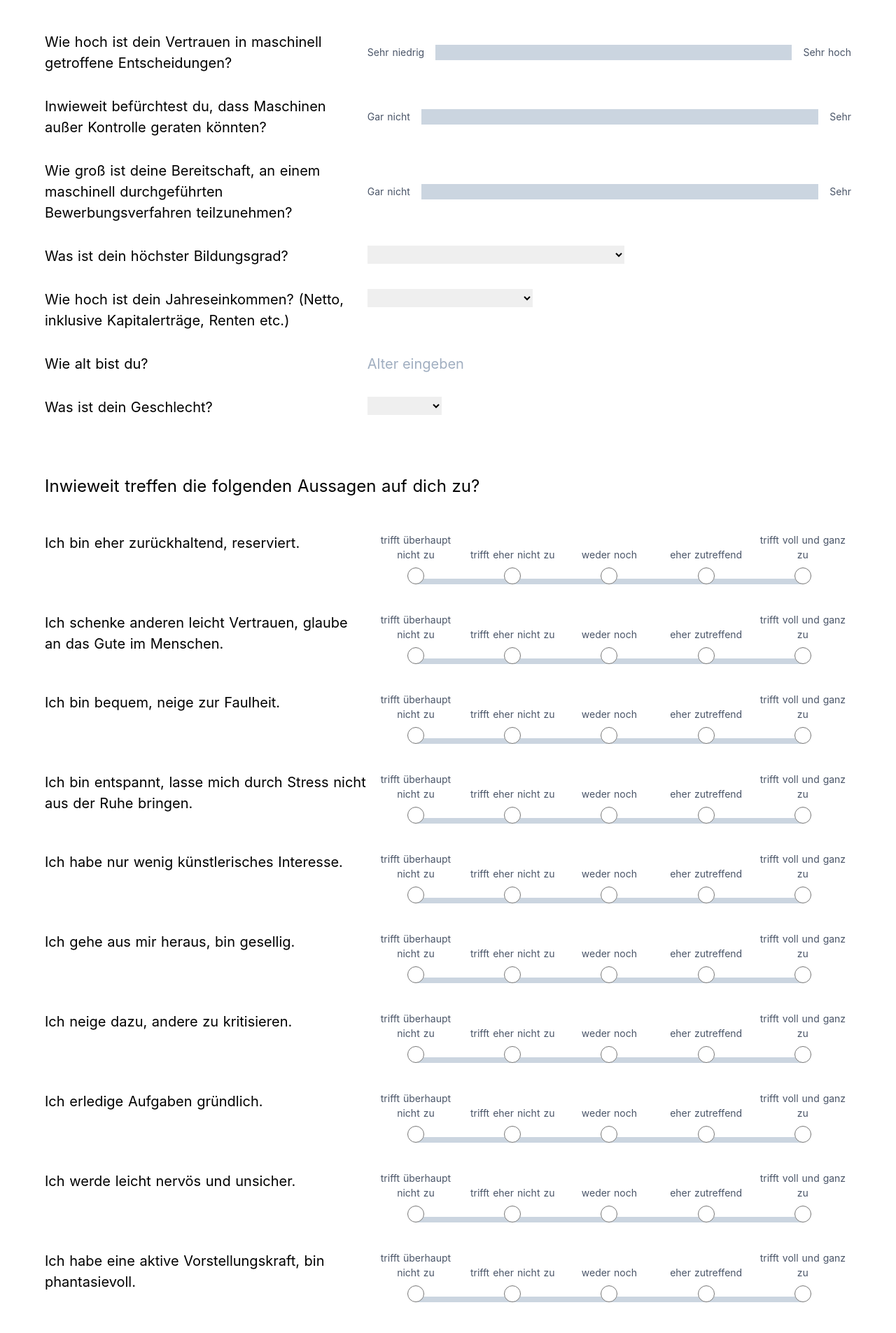
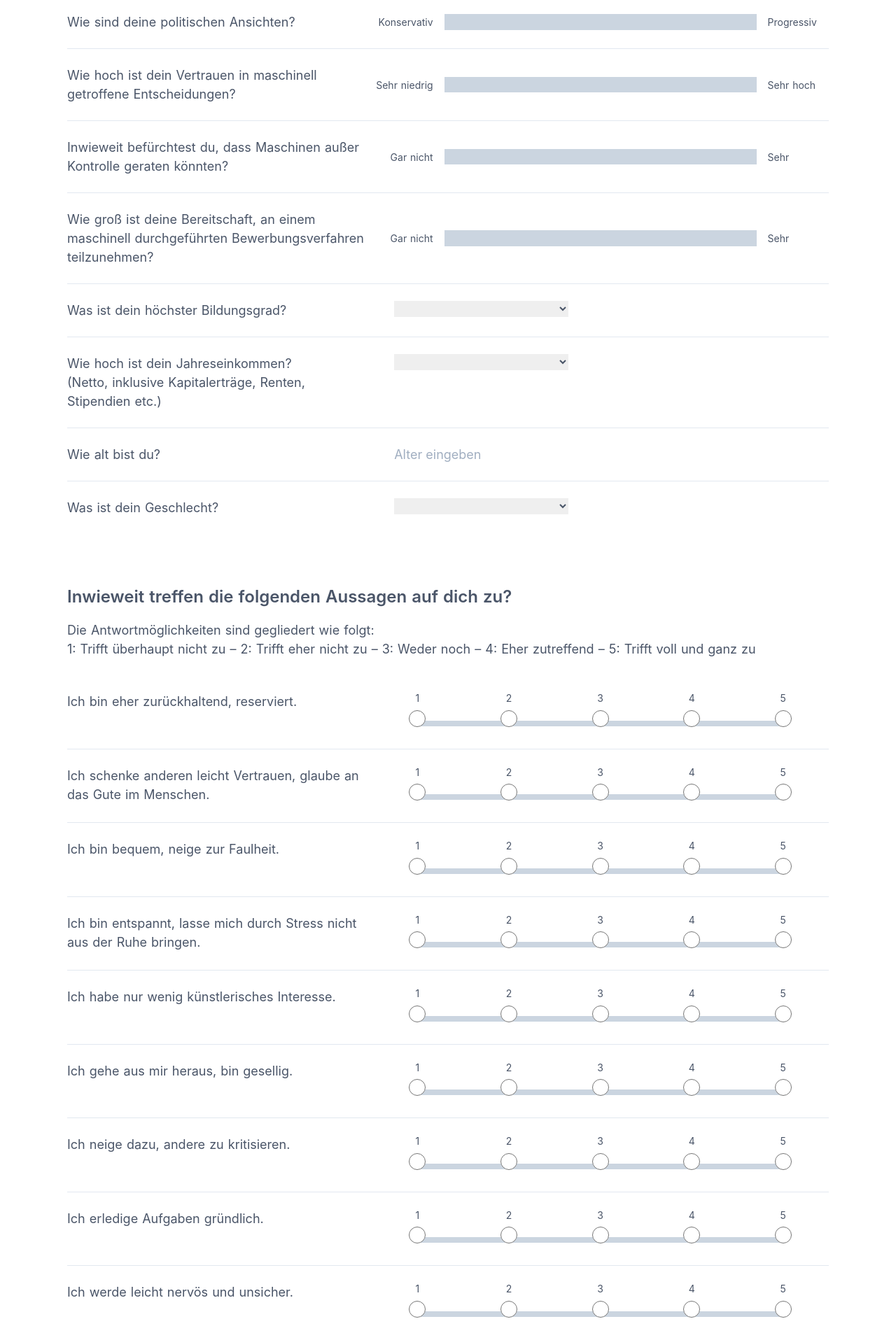
Before and after one commit to cssh-rwth/fairceptron, a Nuxt app: page /demographics in a window 1280 px wide. Shown: the part 260-2165 px from the top of the page at 70% size. Built offline with nearby package versions, Linux system fonts and the light colour scheme; what @tailwindcss/custom-forms would draw is missing.

Commit message:
Improve styling of demographics

```diff
--- a/components/RadioBar.vue
+++ b/components/demographics/RadioBar.vue
@@ -6,8 +6,7 @@
       class="text-center flex-grow flex-1 z-10"
     >
       <div
-        style="min-width: 3.7rem"
-        class="mx-1 mb-2 text-xs sm:text-sm cursor-pointer text-gray-700"
+        class="mx-1 mb-2 text-xs sm:text-sm cursor-pointer text-gray-700 leading-tight"
         @click="ratingSelected = n"
       >
         {{ levels[n - 1] }}
--- a/components/Range.vue
+++ b/components/demographics/Range.vue
@@ -1,6 +1,8 @@
 <template>
-  <div class="flex flex-grow justify-center items-center my-4">
-    <div class="text-xs sm:text-sm text-gray-700 sm:whitespace-no-wrap flex-1">
+  <div class="flex flex-grow justify-center items-center">
+    <div
+      class="w-32 text-xs sm:text-sm text-gray-700 sm:whitespace-no-wrap text-right"
+    >
       {{ labelLeft }}
     </div>
     <input
@@ -14,7 +16,7 @@
       @mousedown="enterSelection"
       @touchstart="enterSelection"
     />
-    <div class="text-xs sm:text-sm text-gray-700 sm:whitespace-no-wrap flex-1">
+    <div class="w-32 text-xs sm:text-sm text-gray-700 sm:whitespace-no-wrap">
       {{ labelRight }}
     </div>
   </div>
--- a/pages/demographics.vue
+++ b/pages/demographics.vue
@@ -1,23 +1,33 @@
 <template>
-  <div class="max-w-6xl min-h-screen mx-auto">
-    <div class="text-base sm:text-lg my-12 md:text-xl xl:text-2xl">
+  <div class="max-w-6xl min-h-screen mx-auto px-4 sm:px-8">
+    <div
+      class="font-semibold text-gray-700 text-base sm:text-lg mt-4 sm:mt-12 md:text-xl xl:text-2xl"
+    >
       Gleich fertig! Bitte beantworte abschließend noch die folgenden Fragen:
     </div>
-    <div class="flex flex-col text-sm sm:text-base md:text-lg xl:text-xl">
-      <div class="flex flex-wrap min-w-full mb-6 xl:mb-8">
-        <div class="w-full sm:w-2/5">Wie religiös bist du?</div>
+    <div class="text-gray-700 text-sm sm:text-base xl:text-lg mt-4 mb-12 ">
+      Alle Angaben sind selbstverständlich freiwillig. Für meine Bachelorarbeit
+      bin ich aber auf möglichst vollständige Angaben angewiesen
+    </div>
+    <div class="flex flex-col text-sm sm:text-base xl:text-lg text-gray-700">
+      <div class="flex flex-wrap min-w-full">
+        <div class="w-full lg:w-2/5 mb-4 lg:mb-0">Wie religiös bist du?</div>
         <Range @value="values.religious = $event" />
       </div>
-      <div class="flex flex-wrap min-w-full mb-6 xl:mb-8">
-        <div class="w-full sm:w-2/5">Wie sind deine politischen Ansichten?</div>
+      <hr class="my-6" />
+      <div class="flex flex-wrap min-w-full">
+        <div class="w-full lg:w-2/5 mb-4 lg:mb-0">
+          Wie sind deine politischen Ansichten?
+        </div>
         <Range
           label-left="Konservativ"
           label-right="Progressiv"
           @value="values.political = $event"
         />
       </div>
-      <div class="flex flex-wrap min-w-full mb-6 xl:mb-8">
-        <div class="w-full sm:w-2/5">
+      <hr class="my-6" />
+      <div class="flex flex-wrap min-w-full">
+        <div class="w-full lg:w-2/5 mb-4 lg:mb-0">
           Wie hoch ist dein Vertrauen in maschinell getroffene Entscheidungen?
         </div>
         <Range
@@ -26,26 +36,32 @@
           @value="values.confidence = $event"
         />
       </div>
-      <div class="flex flex-wrap min-w-full mb-6 xl:mb-8">
-        <div class="w-full sm:w-2/5">
+      <hr class="my-6" />
+      <div class="flex flex-wrap min-w-full">
+        <div class="w-full lg:w-2/5 mb-4 lg:mb-0">
           Inwieweit befürchtest du, dass Maschinen außer Kontrolle geraten
           könnten?
         </div>
         <Range @value="values.fear = $event" />
       </div>
-      <div class="flex flex-wrap min-w-full mb-6 xl:mb-8">
-        <div class="w-full sm:w-2/5">
+      <hr class="my-6" />
+      <div class="flex flex-wrap min-w-full">
+        <div class="w-full lg:w-2/5 mb-4 lg:mb-0">
           Wie groß ist deine Bereitschaft, an einem maschinell durchgeführten
           Bewerbungsverfahren teilzunehmen?
         </div>
         <Range @value="values.will = $event" />
       </div>
-      <div class="flex flex-wrap min-w-full mb-6 xl:mb-8">
-        <div class="w-full sm:w-2/5">
+      <hr class="my-6" />
+      <div class="flex flex-wrap min-w-full">
+        <div class="w-full lg:w-2/5 mb-4 lg:mb-0">
           Was ist dein höchster Bildungsgrad?
         </div>
-        <div class="flex-grow">
-          <select v-model="values.edu" class="form-select block">
+        <div class="flex-grow lg:ml-8">
+          <select
+            v-model="values.edu"
+            class="form-select block w-full sm:w-1/2 lg:w-2/5"
+          >
             <option value="none">Kein Schulabschluss</option>
             <option value="realschule">
               Mittlerer Schulabschluss (10. Klasse)
@@ -60,13 +76,18 @@
           </select>
         </div>
       </div>
-      <div class="flex flex-wrap min-w-full mb-6 xl:mb-8">
-        <div class="w-full sm:w-2/5">
-          Wie hoch ist dein Jahreseinkommen? (Netto, inklusive Kapitalerträge,
-          Renten etc.)
+      <hr class="my-6" />
+      <div class="flex flex-wrap min-w-full">
+        <div class="w-full lg:w-2/5 mb-4 lg:mb-0">
+          Wie hoch ist dein Jahreseinkommen?
+          <br />
+          (Netto, inklusive Kapitalerträge, Renten, Stipendien etc.)
         </div>
-        <div class="flex-grow">
-          <select v-model="values.income" class="form-select block">
+        <div class="flex-grow lg:ml-8">
+          <select
+            v-model="values.income"
+            class="form-select block w-full sm:w-1/2 lg:w-2/5"
+          >
             <option value="5000">weniger als 5000 €</option>
             <option value="10000">5.001 € bis 10.000 €</option>
             <option value="15000">10.001 € bis 15.000 €</option>
@@ -79,21 +100,26 @@
           </select>
         </div>
       </div>
-      <div class="flex flex-wrap min-w-full mb-6 xl:mb-8">
-        <div class="w-full sm:w-2/5">Wie alt bist du?</div>
-        <div class="flex-grow">
+      <hr class="my-6" />
+      <div class="flex flex-wrap min-w-full">
+        <div class="w-full lg:w-2/5 mb-4 lg:mb-0">Wie alt bist du?</div>
+        <div class="flex-grow lg:ml-8">
           <input
             v-model="values.age"
             type="number"
-            class="form-input block"
+            class="form-input block w-full sm:w-1/2 lg:w-2/5"
             placeholder="Alter eingeben"
           />
         </div>
       </div>
-      <div class="flex flex-wrap min-w-full mb-6 xl:mb-8">
-        <div class="w-full sm:w-2/5">Was ist dein Geschlecht?</div>
-        <div class="flex-grow">
-          <select v-model="values.gender" class="form-select block">
+      <hr class="my-6" />
+      <div class="flex flex-wrap min-w-full">
+        <div class="w-full lg:w-2/5 mb-4 lg:mb-0">Was ist dein Geschlecht?</div>
+        <div class="flex-grow lg:ml-8">
+          <select
+            v-model="values.gender"
+            class="form-select block w-full sm:w-1/2 lg:w-2/5"
+          >
             <option value="female">Weiblich</option>
             <option value="male">Männlich</option>
             <option value="other">Divers</option>
@@ -101,112 +127,119 @@
         </div>
       </div>
     </div>
-    <div class="text-base sm:text-lg my-12 md:text-xl xl:text-2xl">
+    <div
+      class="font-semibold text-gray-700 text-base sm:text-lg mt-24 md:text-xl xl:text-2xl"
+    >
       Inwieweit treffen die folgenden Aussagen auf dich zu?
     </div>
-    <div class="flex flex-col text-sm sm:text-base md:text-lg xl:text-xl">
-      <div class="flex flex-wrap min-w-full mb-6 xl:mb-8">
-        <div class="w-full sm:w-2/5">
+    <div class="text-gray-700 text-sm sm:text-base xl:text-lg mt-4 mb-12 ">
+      Die Antwortmöglichkeiten sind gegliedert wie folgt:
+      <br />
+      1: Trifft überhaupt nicht zu &ndash; 2: Trifft eher nicht zu &ndash; 3:
+      Weder noch &ndash; 4: Eher zutreffend &ndash; 5: Trifft voll und ganz zu
+    </div>
+    <div class="flex flex-col text-gray-700 text-sm sm:text-base xl:text-lg">
+      <div class="flex flex-wrap min-w-full">
+        <div class="w-full lg:w-2/5 mb-4 lg:mb-0">
           Ich bin eher zurückhaltend, reserviert.
         </div>
-        <RadioBar
-          name="BFI-1"
-          :levels="linkertLevelsDE"
-          @value="values.bfi1 = $event"
-        />
+        <RadioBar name="BFI-1" @value="values.bfi1 = $event" />
       </div>
-      <div class="flex flex-wrap min-w-full mb-6 xl:mb-8">
-        <div class="w-full sm:w-2/5">
+      <hr class="my-6" />
+      <div class="flex flex-wrap min-w-full">
+        <div class="w-full lg:w-2/5 mb-4 lg:mb-0">
           Ich schenke anderen leicht Vertrauen, glaube an das Gute im Menschen.
         </div>
-        <RadioBar
-          name="BFI-2"
-          :levels="linkertLevelsDE"
-          @value="values.bfi2 = $event"
-        />
+        <RadioBar name="BFI-2" @value="values.bfi2 = $event" />
       </div>
-      <div class="flex flex-wrap min-w-full mb-6 xl:mb-8">
-        <div class="w-full sm:w-2/5">Ich bin bequem, neige zur Faulheit.</div>
-        <RadioBar
-          name="BFI-3"
-          :levels="linkertLevelsDE"
-          @value="values.bfi3 = $event"
-        />
+      <hr class="my-6" />
+      <div class="flex flex-wrap min-w-full">
+        <div class="w-full lg:w-2/5 mb-4 lg:mb-0">
+          Ich bin bequem, neige zur Faulheit.
+        </div>
+        <RadioBar name="BFI-3" @value="values.bfi3 = $event" />
       </div>
-      <div class="flex flex-wrap min-w-full mb-6 xl:mb-8">
-        <div class="w-full sm:w-2/5">
+      <hr class="my-6" />
+      <div class="flex flex-wrap min-w-full">
+        <div class="w-full lg:w-2/5 mb-4 lg:mb-0">
           Ich bin entspannt, lasse mich durch Stress nicht aus der Ruhe bringen.
         </div>
-        <RadioBar
-          name="BFI-4"
-          :levels="linkertLevelsDE"
-          @value="values.bfi4 = $event"
-        />
+        <RadioBar name="BFI-4" @value="values.bfi4 = $event" />
       </div>
-      <div class="flex flex-wrap min-w-full mb-6 xl:mb-8">
-        <div class="w-full sm:w-2/5">
+      <hr class="my-6" />
+      <div class="flex flex-wrap min-w-full">
+        <div class="w-full lg:w-2/5 mb-4 lg:mb-0">
           Ich habe nur wenig künstlerisches Interesse.
         </div>
-        <RadioBar
-          name="BFI-5"
-          :levels="linkertLevelsDE"
-          @value="values.bfi5 = $event"
-        />
+        <RadioBar name="BFI-5" @value="values.bfi5 = $event" />
       </div>
-      <div class="flex flex-wrap min-w-full mb-6 xl:mb-8">
-        <div class="w-full sm:w-2/5">
+      <hr class="my-6" />
+      <div class="flex flex-wrap min-w-full">
+        <div class="w-full lg:w-2/5 mb-4 lg:mb-0">
           Ich gehe aus mir heraus, bin gesellig.
         </div>
-        <RadioBar
-          name="BFI-6"
-          :levels="linkertLevelsDE"
-          @value="values.bfi6 = $event"
-        />
+        <RadioBar name="BFI-6" @value="values.bfi6 = $event" />
       </div>
-      <div class="flex flex-wrap min-w-full mb-6 xl:mb-8">
-        <div class="w-full sm:w-2/5">
+      <hr class="my-6" />
+      <div class="flex flex-wrap min-w-full">
+        <div class="w-full lg:w-2/5 mb-4 lg:mb-0">
           Ich neige dazu, andere zu kritisieren.
         </div>
-        <RadioBar
-          name="BFI-7"
-          :levels="linkertLevelsDE"
-          @value="values.bfi7 = $event"
-        />
+        <RadioBar name="BFI-7" @value="values.bfi7 = $event" />
       </div>
-      <div class="flex flex-wrap min-w-full mb-6 xl:mb-8">
-        <div class="w-full sm:w-2/5">Ich erledige Aufgaben gründlich.</div>
-        <RadioBar
-          name="BFI-8"
-          :levels="linkertLevelsDE"
-          @value="values.bfi8 = $event"
-        />
+      <hr class="my-6" />
+      <div class="flex flex-wrap min-w-full">
+        <div class="w-full lg:w-2/5 mb-4 lg:mb-0">
+          Ich erledige Aufgaben gründlich.
+        </div>
+        <RadioBar name="BFI-8" @value="values.bfi8 = $event" />
       </div>
-      <div class="flex flex-wrap min-w-full mb-6 xl:mb-8">
-        <div class="w-full sm:w-2/5">Ich werde leicht nervös und unsicher.</div>
-        <RadioBar
-          name="BFI-9"
-          :levels="linkertLevelsDE"
-          @value="values.bfi9 = $event"
-        />
+      <hr class="my-6" />
+      <div class="flex flex-wrap min-w-full">
+        <div class="w-full lg:w-2/5 mb-4 lg:mb-0">
+          Ich werde leicht nervös und unsicher.
+        </div>
+        <RadioBar name="BFI-9" @value="values.bfi9 = $event" />
       </div>
-      <div class="flex flex-wrap min-w-full mb-6 xl:mb-8">
-        <div class="w-full sm:w-2/5">
+      <hr class="my-6" />
+      <div class="flex flex-wrap min-w-full">
+        <div class="w-full lg:w-2/5 mb-4 lg:mb-0">
           Ich habe eine aktive Vorstellungskraft, bin phantasievoll.
         </div>
-        <RadioBar
-          name="BFI-10"
-          :levels="linkertLevelsDE"
-          @value="values.bfi10 = $event"
-        />
+        <RadioBar name="BFI-10" @value="values.bfi10 = $event" />
       </div>
     </div>
-    <div>Absenden</div>
+    <div
+      class="font-semibold text-gray-700 text-base sm:text-lg mt-24 md:text-xl xl:text-2xl"
+    >
+      Hast du noch Kommentare oder Hinweise?
+    </div>
+    <div class="text-gray-700 text-sm sm:text-base xl:text-lg mt-4 mb-12 ">
+      Was ist dir durch den Kopf gegangen, als du mit denverschiedenen Szenarien
+      konfrontiert wurdest? Was war für deine Entscheidungen ausschlaggebend?
+      Welche Paramter wurden im Design des Fairceptrons missachtet? Hast du
+      weitere Anmerkungen?
+    </div>
+    <textarea
+      class="form-textarea mt-1 block w-full"
+      rows="10"
+      placeholder="Text eingeben."
+    ></textarea>
+    <div class="w-full text-center my-16">
+      <button
+        type="submit"
+        class="bg-green-600 hover:bg-green-700 text-white rounded px-4 py-2"
+        @click.prevent="startSurvey()"
+      >
+        Absenden
+      </button>
+    </div>
   </div>
 </template>
 
 <script>
-import RadioBar from '~/components/RadioBar'
-import Range from '~/components/Range'
+import RadioBar from '~/components/demographics/RadioBar'
+import Range from '~/components/demographics/Range'
 
 export default {
   components: {
@@ -215,13 +248,13 @@ export default {
   },
   data() {
     return {
-      linkertLevelsDE: [
+      /* linkertLevelsDE: [
         'trifft überhaupt nicht zu',
         'trifft eher nicht zu',
         'weder noch',
         'eher zutreffend',
         'trifft voll und ganz zu'
-      ],
+      ], */
       values: {
         religious: undefined,
         political: undefined,
```
